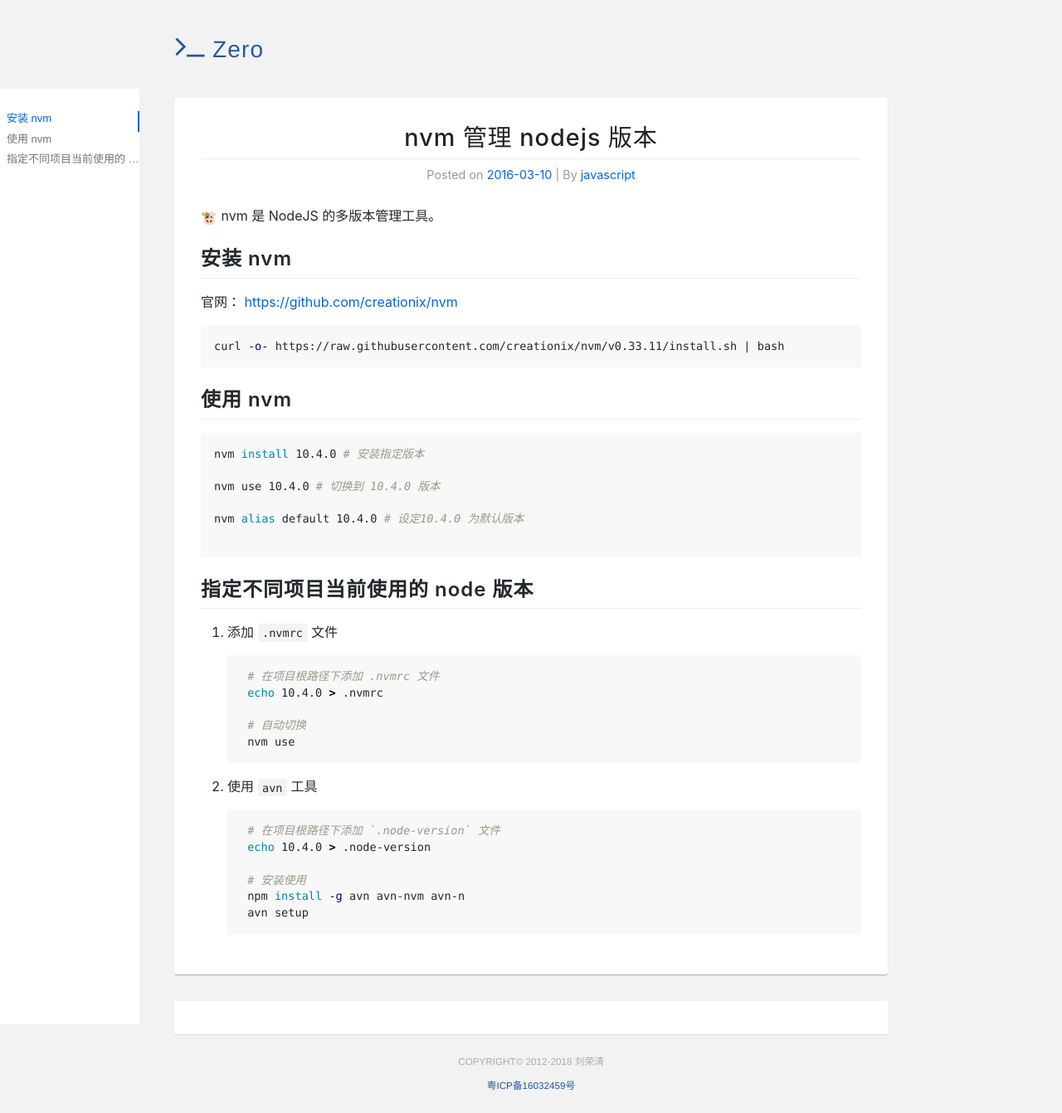
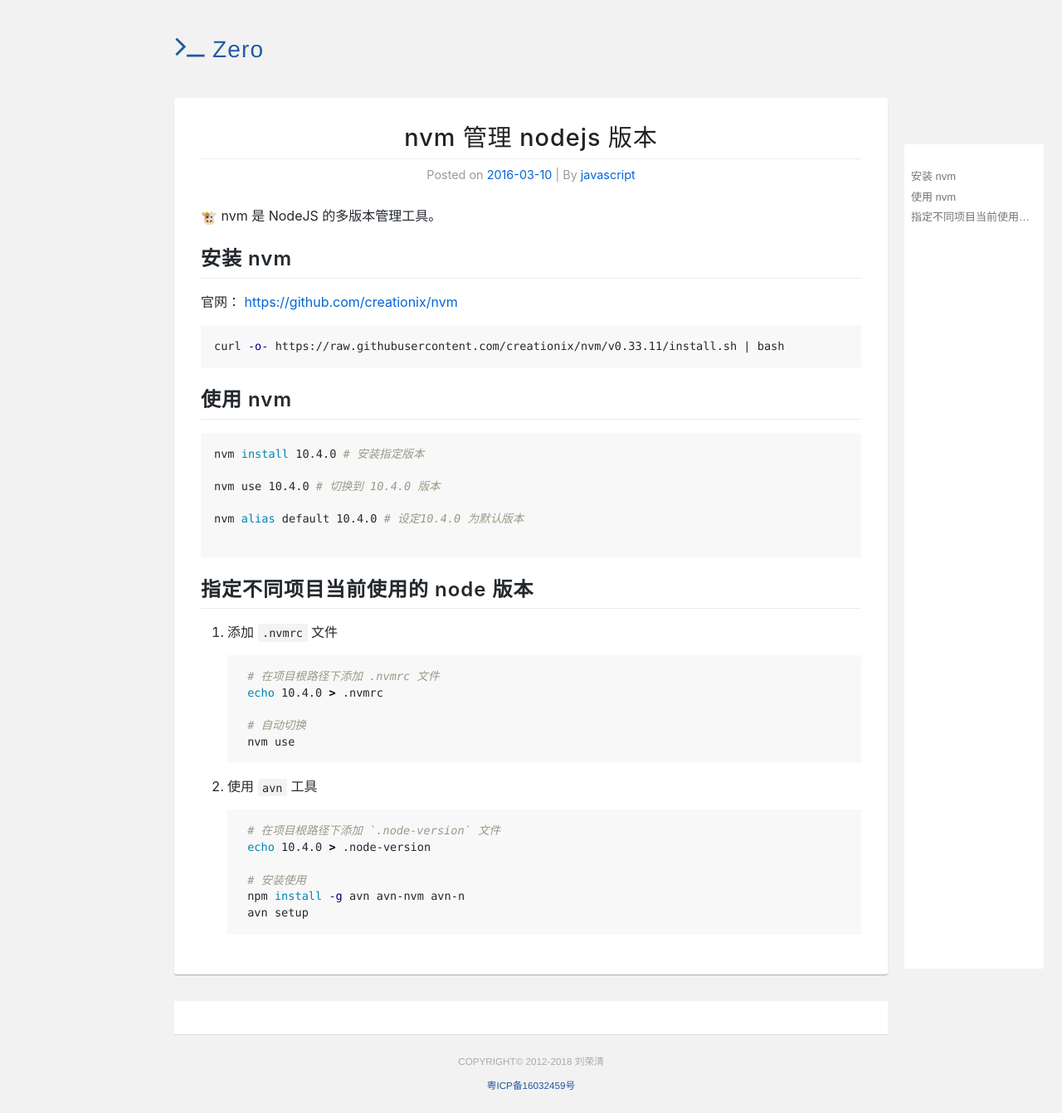
Before and after one commit to chenzilu1990/liurongqing.github.io, a Jekyll site: the page built from _posts/2016-03-10-nvm.md, in a window 1280 px wide and 1342 px high. Shown: the whole window at 83% size. Built offline with Jekyll 4.4.1, drawn with Linux system fonts in a browser that asks for light colours; emoji names are drawn with the system emoji font; comment, search, counter and statistics services are not loaded.

Commit message:
修复导航

```diff
--- a/assets/css/style.scss
+++ b/assets/css/style.scss
@@ -81,18 +81,22 @@
     }
     .menu {
         position: fixed;
-        left: 0;
-        top: 8vh;
+        left: 50%;
+        top: 0;
+        margin-left: 450px;
+        top: 13vh;
         width: 160px;
-        height: 80vh;
+        height: 70vh;
         background: #fff;
         overflow-y: auto;
         padding: 2vh 0;
-        padding-left: 8px;
+        padding-right: 8px;
         z-index: 999;
         div {
-            padding-bottom: 6px;
+            padding: 3px 0;
             color: #767676;
+            display: flex;
+            align-items: center;
 
             a {
                 text-decoration: none;
@@ -106,6 +110,7 @@
 
             &.h2 {
                 font-size: 13px;
+                padding-left: 8px;
             }
             &.h3 {
                 font-size: 12px;
@@ -114,8 +119,8 @@
             }
 
             &.active {
-                border-right: 2px solid #0366d6;
-                padding-right: 6px;
+                border-left: 2px solid #0366d6;
+                // padding-left: 6px;
                 color: #0366d6;
             }
         }
--- a/assets/js/main.js
+++ b/assets/js/main.js
@@ -16,25 +16,35 @@
 
         let oTitles = document.querySelectorAll('h2,h3');
         let oMenuItem = document.querySelectorAll('.menu div');
-        let aTitles = [];
+        let aTitles = [0];
         for (let i = 1, len = oTitles.length; i < len; i++) {
             aTitles.push(oTitles[i].offsetTop);
         }
 
         window.scrollBy(0, 1);
 
+        let dt = null;
+
         window.onscroll = function () {
             scroll = de.scrollTop || document.body.scrollTop;
-            for (let i = aTitles.length; i >= 0; i--) {
-                if (scroll > aTitles[i] - 20) {
-                    if (activeIndex !== i) {
 
-                        toItem(oMenuItem[i]);
-                        activeIndex = i;
+            if (typeof dt === 'number') {
+                clearTimeout(dt);
+            }
+
+            dt = setTimeout(() => {
+                for (let i = aTitles.length - 1; i >= 0; i--) {
+                    if (scroll > (aTitles[i] - 10)) {
+                        if (activeIndex !== i) {
+                            toItem(oMenuItem[i - 1]);
+                            activeIndex = i;
+                        }
+                        return;
                     }
-                    return;
                 }
-            }
+            }, 200);
+
+
 
 
             progress.style.width = Math.ceil((scroll / scrollHeight) * 100) + 'vw';
@@ -94,6 +104,7 @@
 
 
 function toItem(target) {
+
     // 移除所有类
     let oMenuItem = document.querySelectorAll('.menu div');
     for (let i = 0, len = oMenuItem.length; i < len; i++) {
@@ -101,5 +112,5 @@
     }
 
     // 添加当前类
-    target.classList.add('active');
+    target && target.classList.add('active');
 }
--- a/service-worker.js
+++ b/service-worker.js
@@ -1,5 +1,5 @@
 
-let CACHE_NAME = 'liurongqing-v2018-07-16';
+let CACHE_NAME = 'liurongqing-v2018-07-18';
 
 // 页面文件
 let pageToCache = ["/mathjax-latex", "/high-performance", "/nginx-gzip", "/yahoo-35", "/phaser2-custom", "/linux-crontab", "/css-rect", "/gitignore", "/server-git", "/shortcuts", "/vscode", "/https-encrypt", "/gulp", "/git-use", "/linux-all", "/nvm", "/gogs", "/scss", "/ghost", "/mnmp", "/mac-software", "/jekyll-github", "/react-1", "/react-2", "/phaser-2048-1", "/phaser-2048-2", "/phaser-2048-3", "/phaser-2048-4", "/phaser-2048-5", "/phaser-2048-6","/service-worker"];
```
